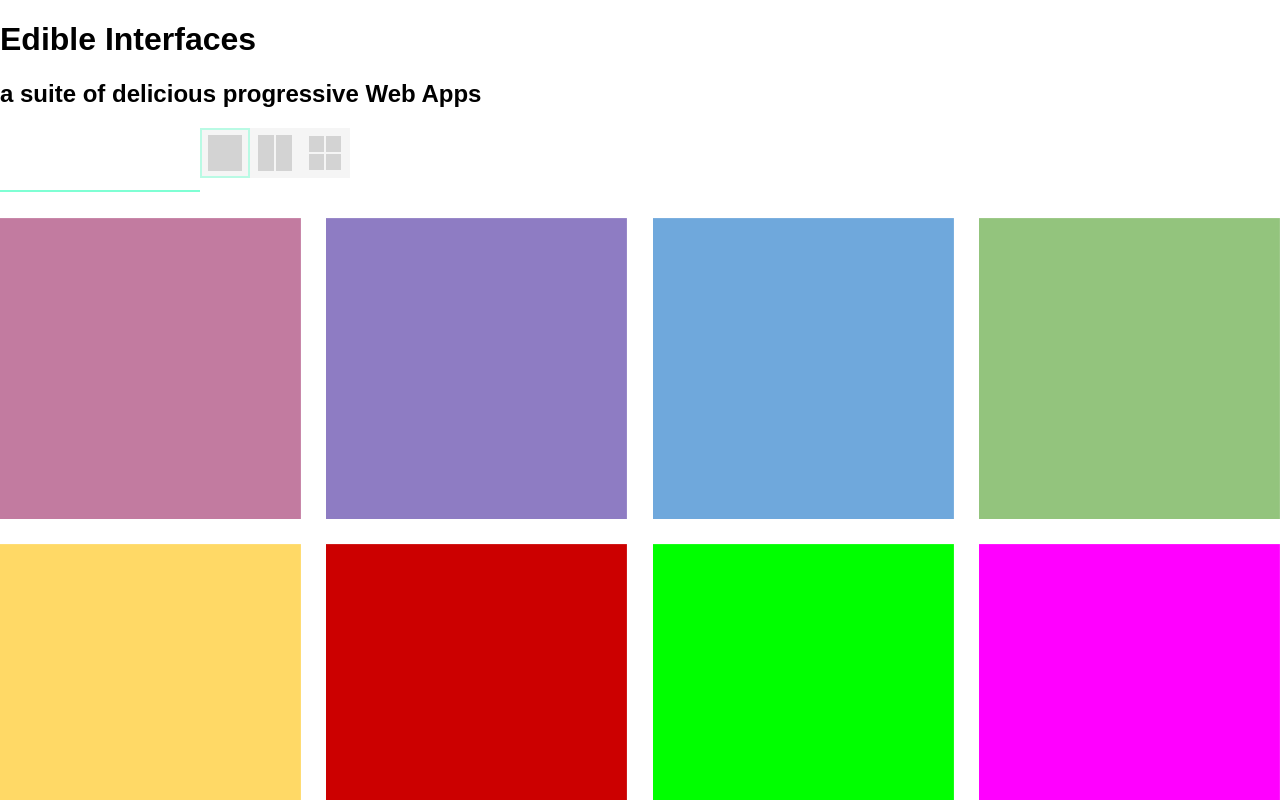
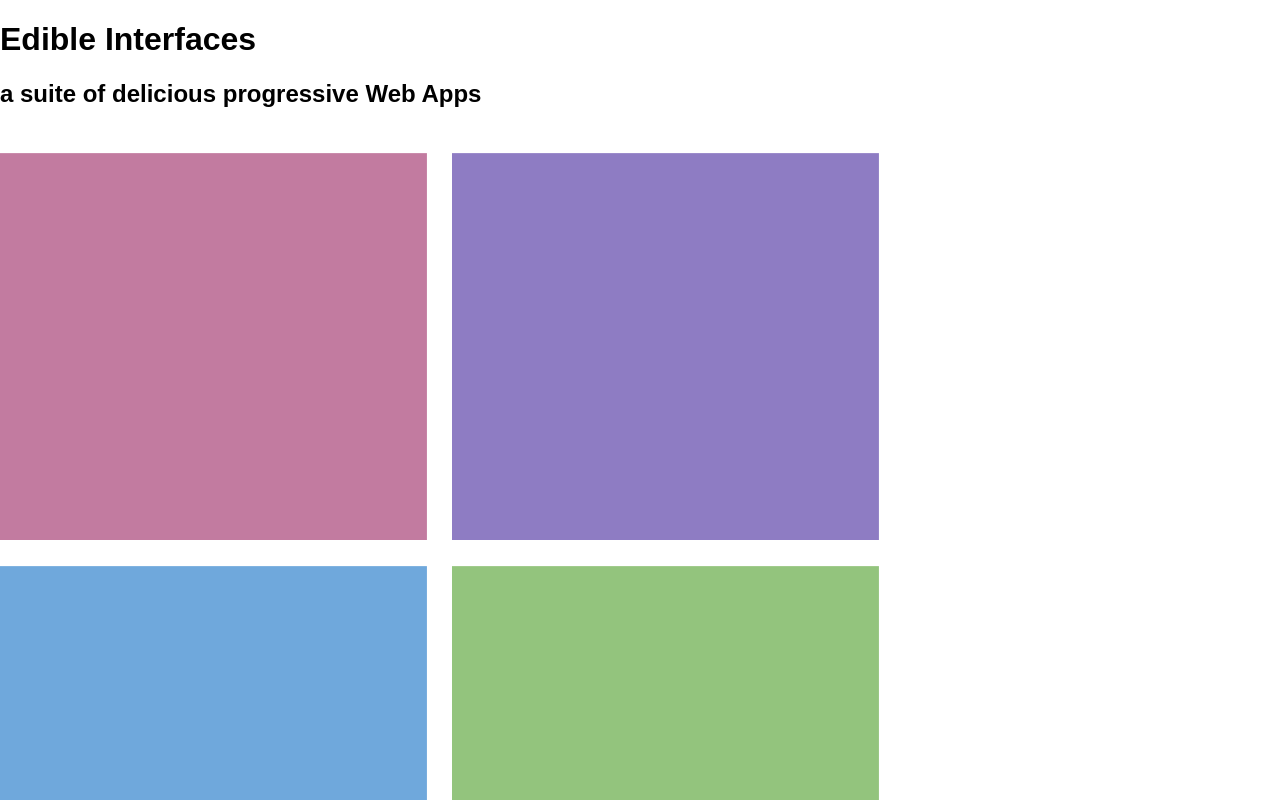
Before and after one commit to edibleinterfaces/site, a Vue app: page / in a window 1280 px wide. Shown: the top 800 px of the page. Built offline with nearby package versions, Linux system fonts and the light colour scheme.

Commit message:
refactor. integrate flexbox grid.

```diff
--- /dev/null
+++ b/flexbox/style.css
@@ -0,0 +1,68 @@
+html, body {
+    margin: 0;
+    padding: 0;
+    height: 100%;
+    width: 100%;
+}
+html, body, body * {
+    box-sizing: border-box;
+}
+.box {
+    height: 400px;
+    font-family: sans-serif;
+    color: white;
+    font-size: 4em;
+    text-align: center;
+    text-shadow: 4px 4px 4px black;
+}
+.box:nth-child(1) {
+    background: red;
+}
+.box:nth-child(2) {
+    background: green;
+}
+.box:nth-child(3) {
+    background: yellow;
+}
+.box:nth-child(4) {
+    background: orange;
+}
+.box:nth-child(5) {
+    background: blue;
+}
+.box:nth-child(6) {
+    background: gray;
+}
+.box:nth-child(7) {
+    background: violet;
+}
+.box:nth-child(8) {
+    background: salmon;
+}
+.box:last-child {
+}
+
+.container {
+    justify-content: left;
+    width: 100%;
+    display: flex;
+    height: 100vh;
+    flex-wrap: wrap;
+    flex-grow: 2;
+}
+
+@media (max-width: 400px) {
+    .box {
+        flex-basis: 100%;
+    }
+}
+@media (min-width: 401px) {
+    .box {
+        flex-basis: 50%;
+    }
+}
+@media (min-width: 1100px) {
+    .box {
+        flex-basis: calc(100%/3);
+    }
+}
--- a/src/App.vue
+++ b/src/App.vue
@@ -1,39 +1,24 @@
 <template>
     <div id="app">
-        <HeaderLogo
-            title="Edible Interfaces"
-            subtitle="a suite of delicious progressive Web Apps" />
-        <div class="controls-container">
-            <AppFilter />
-            <IconSize selected="full" />
-        </div>
-        <div class="app-list">
-			<AppIcon
-                :img-src="app.imgSrc"
-                v-for="app in apps"/>
-        </div>
+        <HeaderLogo title="Edible Interfaces" subtitle="a suite of delicious progressive Web Apps" />
+        <AppList />
     </div>
 </template>
 
 <style>
-    .app-list {
-	  display: -webkit-box;
-	  display: -ms-flexbox;
-	  display: flex;
-	  -ms-flex-wrap: wrap;
-		  flex-wrap: wrap;
-    }
-    .controls-container {
-        width: 100%;
-    }
-
+html, body {
+    height: 100%;
+    width: 100%;
+}
+html, body, body * {
+    box-sizing: border-box;
+    flex-wrap: wrap;
+}
 </style>
 <script>
 
-    import AppIcon from './components/AppIcon';
-    import IconSize from './components/IconSize';
     import HeaderLogo from './components/HeaderLogo';
-    import AppFilter from './components/AppFilter';
+    import { AppList } from './components/AppList';
 
     export default {
         data: function() {
@@ -53,9 +38,7 @@
         name: 'app',
         components: {
             HeaderLogo,
-            AppIcon,
-            IconSize,
-            AppFilter
+            AppList
         },
         computed: {
             iconSize() {
--- /dev/null
+++ b/src/components/AppList/AppList.vue
@@ -0,0 +1,78 @@
+<template>
+    <div class="app-list">
+        <div
+            class="app-icon"
+            v-for="(icon, index) in apps"
+            :style="{ 'background-image': 'url(' + icon.src + ')' }">
+        </div>
+    </div>
+</template>
+<style>
+	.app-icon {
+		height: 0;
+		font-family: sans-serif;
+		font-size: 4em;
+		text-align: center;
+		text-shadow: 4px 4px 4px black;
+        background-size: cover;
+	}
+	.app-list {
+		justify-content: left;
+		width: 100%;
+		display: flex;
+		height: 100vh;
+		flex-wrap: wrap;
+		flex-grow: 2;
+	}
+
+	@media (max-width: 700px) {
+		.app-icon {
+			margin: 0;
+			flex-basis: 100%;
+			padding-bottom: 100%;
+		}
+	}
+	@media (min-width: 701px) {
+		.app-icon {
+			flex-basis: 50%;
+			padding-bottom: 50%;
+		}
+	}
+	@media (min-width: 1100px) {
+		.app-icon {
+			flex-basis: calc(100%/3);
+			padding-bottom: calc(100%/3 - 40px);
+		}
+	}
+</style>
+<script>
+    import { IconSize, AppFilter, AppIcon } from './index';
+    export default {
+        data: function() {
+            return {
+                apps: [
+                    { src: '/static/assets/img/1.png'},
+                    { src: '/static/assets/img/2.png'},
+                    { src: '/static/assets/img/3.png'},
+                    { src: '/static/assets/img/4.png'},
+                    { src: '/static/assets/img/5.png'},
+                    { src: '/static/assets/img/6.png'},
+                    { src: '/static/assets/img/7.png'},
+                    { src: '/static/assets/img/8.png'}
+                ]
+            };
+        },
+        name: 'AppList',
+        components: { AppIcon, IconSize, AppFilter },
+        computed: {
+            bgImg(index) {
+                console.log(arguments);
+                return this.apps[index].src;
+            },
+            iconSize() {
+                return this.$store.getters.iconSize;
+            }
+        }
+    }
+
+</script>
--- /dev/null
+++ b/src/components/AppList/index.js
@@ -0,0 +1,6 @@
+import AppIcon from './AppIcon';
+import AppList from './AppList';
+import AppFilter from './AppFilter';
+import IconSize from './IconSize';
+
+export { AppList, AppIcon, AppFilter, IconSize };
```
Also changed, not shown: flexbox/index.html (added, +18 -0 lines), src/components/AppList/AppFilter.vue (renamed from src/components/AppFilter.vue), src/components/AppList/AppIcon.vue (renamed from src/components/AppIcon.vue), src/components/AppList/IconSize.vue (renamed from src/components/IconSize.vue), src/components/AppList/Menu.vue (added).
